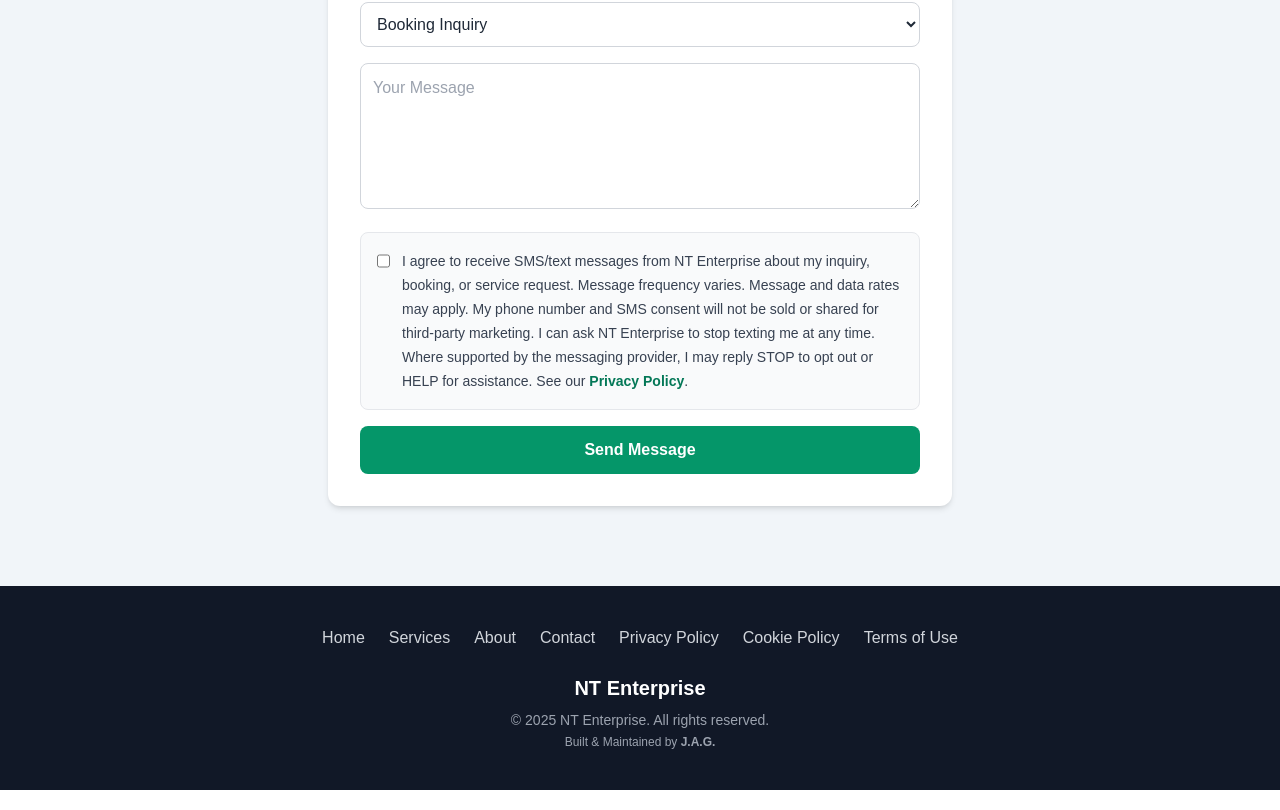
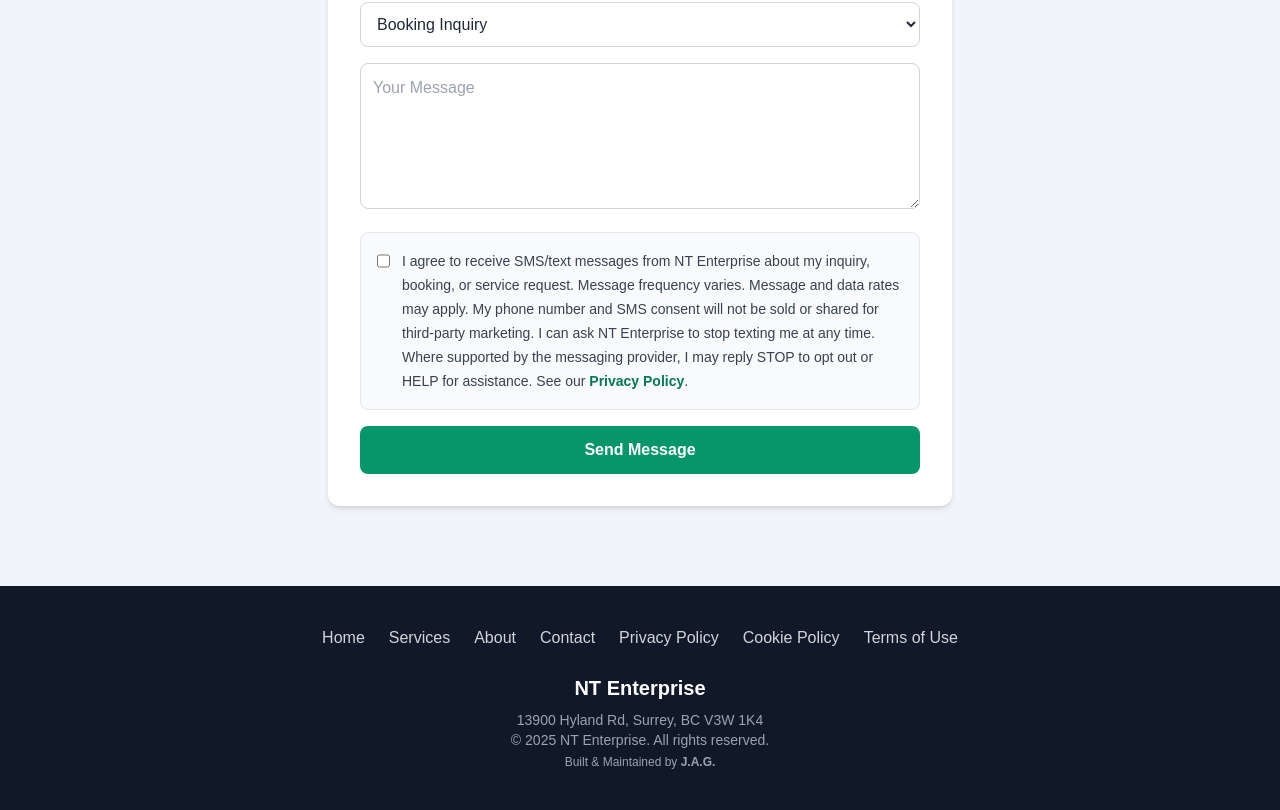
Before and after one commit to ActFastGitHub/NTEnterprise, a Next.js app: page / in a window 1280 px wide. Shown: the part 4379-5189 px from the top of the page. Built offline with nearby package versions, Linux system fonts and the light colour scheme.

Commit message:
Update address

```diff
--- a/app/components/Footer.tsx
+++ b/app/components/Footer.tsx
@@ -50,6 +50,7 @@ const Footer = () => {
 					NT Enterprise
 				</motion.h2>
 
+				<p className='text-sm text-gray-400'>13900 Hyland Rd, Surrey, BC V3W 1K4</p>
 				<p className='text-sm text-gray-400'>&copy; {currentYear} NT Enterprise. All rights reserved.</p>
 				<p className='text-xs text-gray-400 mt-1'>Built & Maintained by <strong>J.A.G.</strong></p>
 			</div>
```
